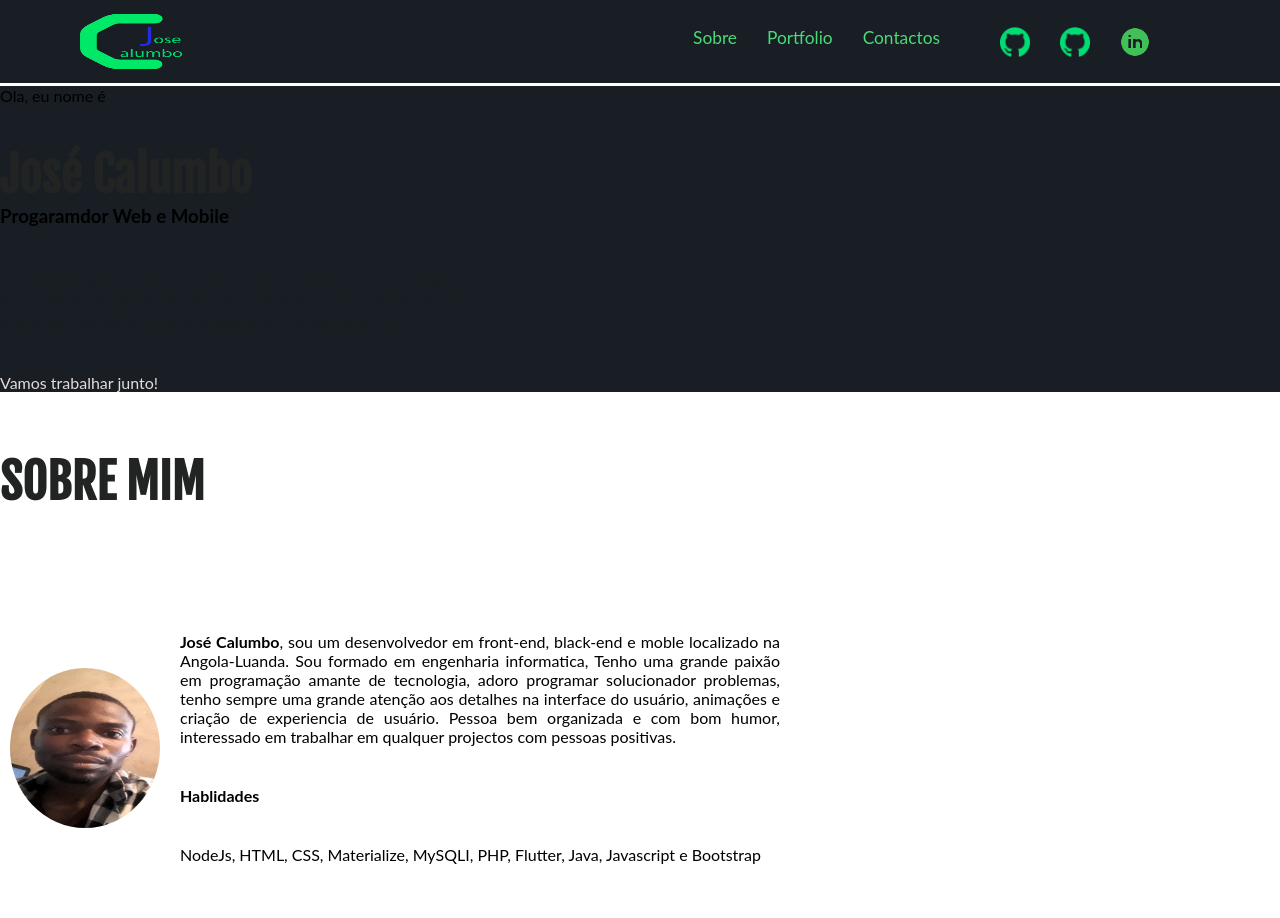
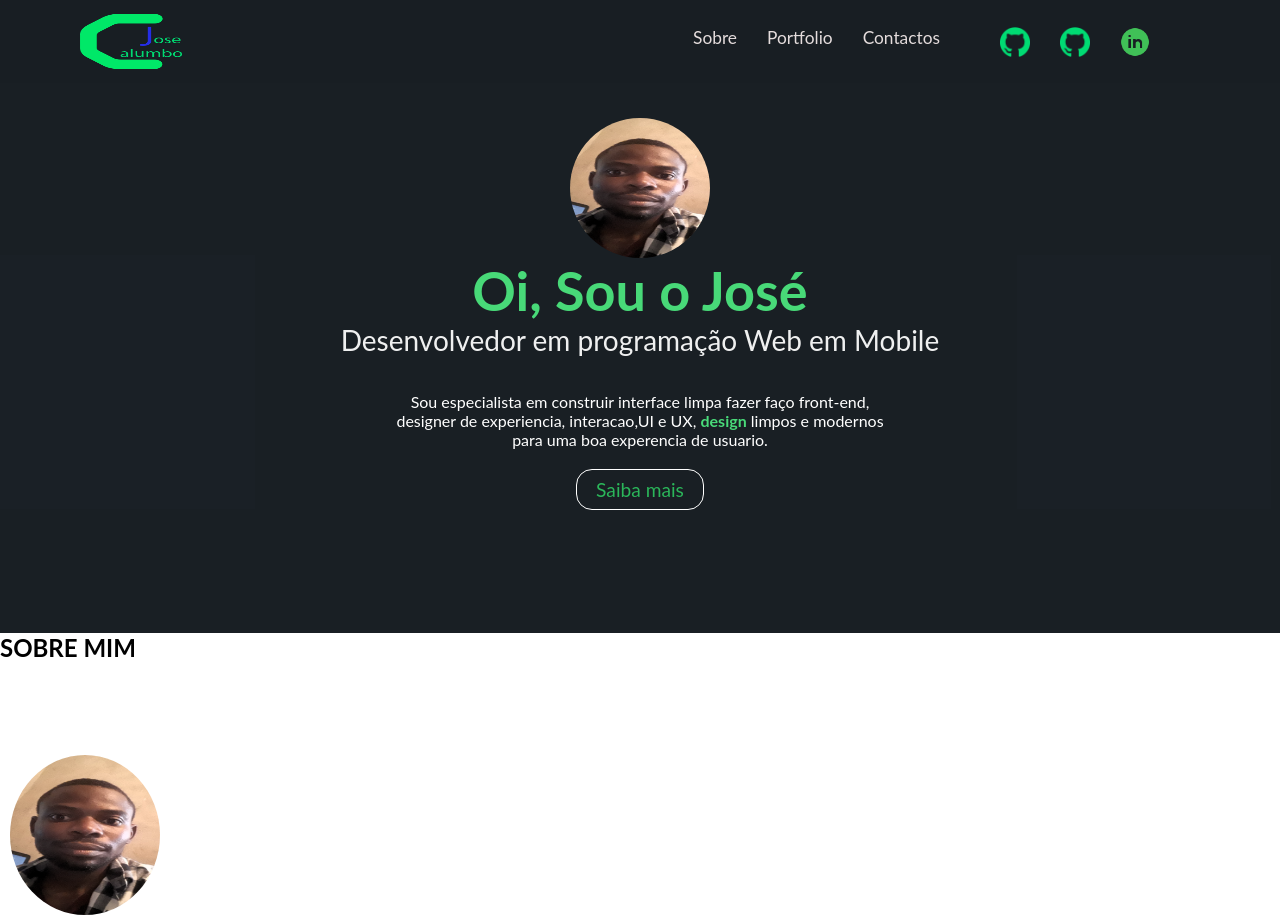
Before and after one commit to JoseCalumbo/my-portfolio, a plain HTML site: page index.html in a window 1280 px wide. Shown: the top 918 px of the page. Drawn offline with Linux system fonts and the light colour scheme.

Commit message:
estilo hero
css e html estrutura

```diff
--- a/assets/css/main.css
+++ b/assets/css/main.css
@@ -9,6 +9,10 @@
     padding: 0px;
 }
 
+b{
+    color: #49da79;
+}
+
 body{
     font-family: 'Pacifico';
 }
@@ -18,7 +22,7 @@ html{
 }
 
 p{
-    color: #000000;
+    color: rgb(255, 255, 255);
 }
 
 
@@ -43,19 +47,6 @@ a{
     cursor: pointer;
 }
 
-h1{
-    font-size: 3rem;
-    text-align: center;
-    color: #222423;
-    font-family: 'Fjalla One', sans-serif;
-}
-
-h2{
-    font-size: 3rem;
-    color: #222423;
-    font-family: 'Fjalla One', sans-serif;
-    }
-
 img{
     max-width: 100%;
     display: block;
@@ -64,8 +55,7 @@ img{
  .page{
 
 	background: #ffffff;
-    margin-top: 86px;
-    max-width: 100%;
+
 
 }
 
@@ -79,9 +69,3 @@ input{
     height: 40px;
     border: rgba(5, 5, 199, 0.315) solid 0.25px;
 }
-
-.texto{
-    font-size: 14pt;
-    width: 40%;
-    color: #181E23;
-}
--- a/assets/css/style.css
+++ b/assets/css/style.css
@@ -1,17 +1,12 @@
 
-.header{
-    z-index: 2;
-    position: fixed;
+.div-menu{
     width: 100%;
-    top: 0;
     height:83px;
     display: flex;
     justify-content: space-between;
     flex-wrap: wrap;
     align-items: center;
-
     color: #48D978;
-
     background-color: #181E23;
 }
 
@@ -74,11 +69,53 @@
 
 
 .hero{
-    background-color: #181E23;
+    display: flex;
+    flex-direction: column;
+    align-items: center;
+    background-color: hsla(207, 19%, 12%, 0.995);
+    color: white;
+    height:550px ;
+    width: 100%;
 }
-#servico{
 
+.hero-foto{
+    margin-top: 35px;
+    border-radius: 100%;
 }
+
+.hero-titulo{
+    font-size: 54px;
+    text-decoration: none;
+    font-weight: bolder;
+    color: #48D978;
+}
+
+.hero-subtitulo{
+    color: #ffffffee;
+    font-size: 28px;
+    margin-bottom: 35px;
+}
+
+.hero-texto{
+    width: 500px;
+    text-align: center;
+}
+
+.hero-btn{
+    font-size: larger;
+    margin-top: 20px;
+    padding: 8px 19px;
+    color: #2bb65a;
+    border: 1.7px solid #ffffff;
+    border-radius: 16px;
+}
+
+.hero-btn:hover{
+    background-color: #48d97870;
+    color: #ffffff;
+    border: 1px solid #48D97870;
+}
+
 
 .container-servico{
     display: flex;
@@ -109,7 +146,7 @@
     justify-content: space-around;
     margin: 10px 0;
 }
-.portfolio-item article h3,p{
+.portfolio-item article h3{
     margin: 40px 0;
 }
 .portfolio-item >article a{
--- a/index.html
+++ b/index.html
@@ -21,7 +21,7 @@
 <body>
     <div class="container">
 
-        <header class="header">
+        <div class="div-menu">
 
             <a class="log-titulo" href="index.html">
                 <img src="assets/img/logo.png" alt="" width="102" height="55">
@@ -54,20 +54,21 @@
 
                 </ul>
             </nav>
-        </header>
+        </div>
 
         <main class="page">
 
-            <section class="hero">
-                <p>Ola, eu nome é </p>
-                <h2>José Calumbo</h2>
-                <h3>Progaramdor Web e Mobile</h3>
-                <p class="texto">
+            <header class="hero">
+                <img src="assets/img/pp.png" height="140" width="140" class="hero-foto">
+                <p class="hero-titulo">Oi, Sou o José</p>
+                <p class="hero-subtitulo">Desenvolvedor em programação Web em Mobile</p>
+                <p class="hero-texto">
                     Sou especialista em construir interface limpa fazer  faço front-end, designer de experiencia,
-                     interacao,UI e UX,designs limpos e modernos para uma boa experencia de usuario.
+                     interacao,UI e UX, <b>design</b> limpos e modernos para uma boa experencia de usuario.
                 </p>
-                <a href="#contacto">Vamos trabalhar junto!</a>
-            </section>
+
+                <a class="hero-btn" href="#contacto">Saiba mais</a>
+            </header
 
             <section id="sobremim">
                 <h2>SOBRE MIM</h2>
```
